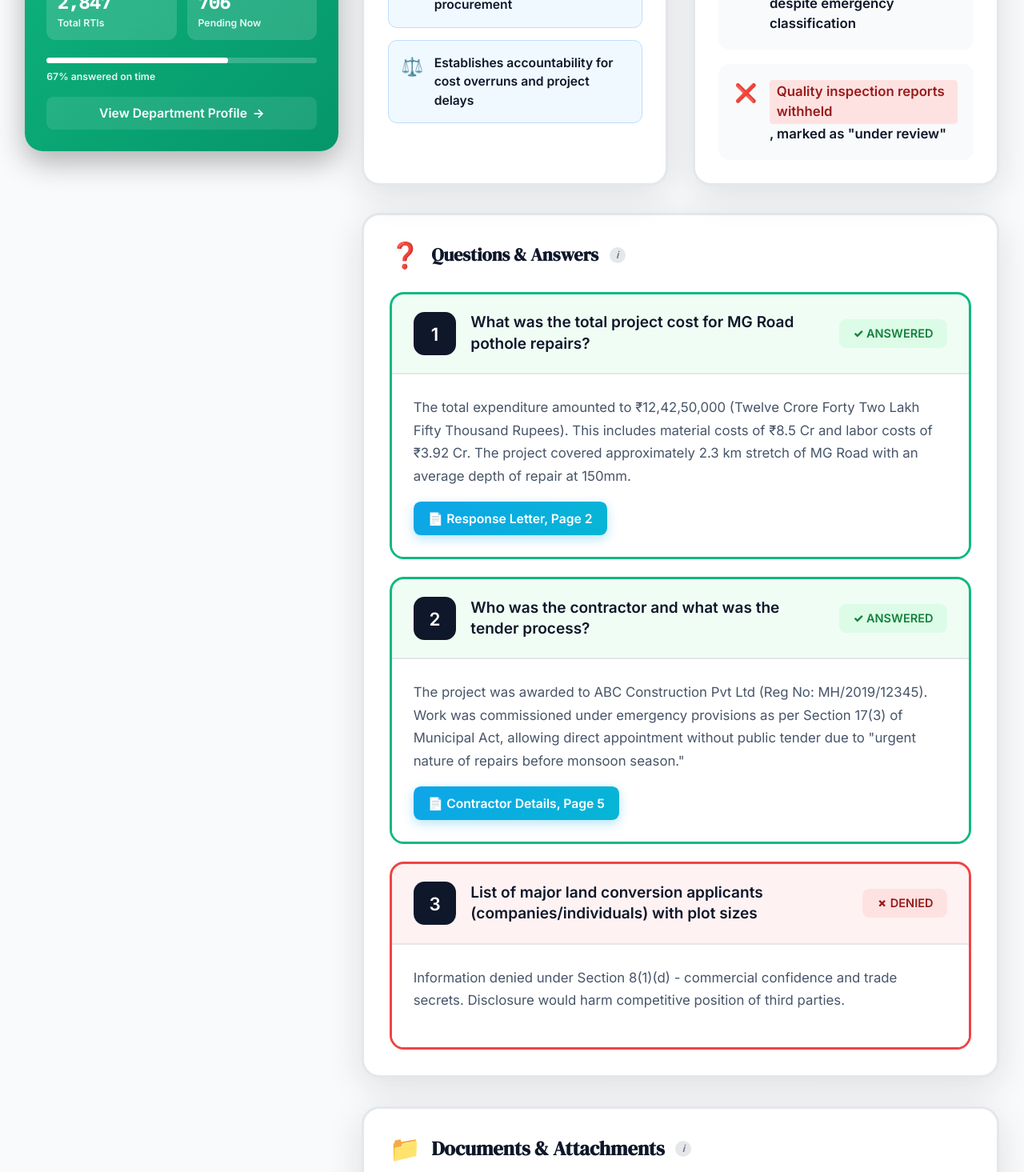
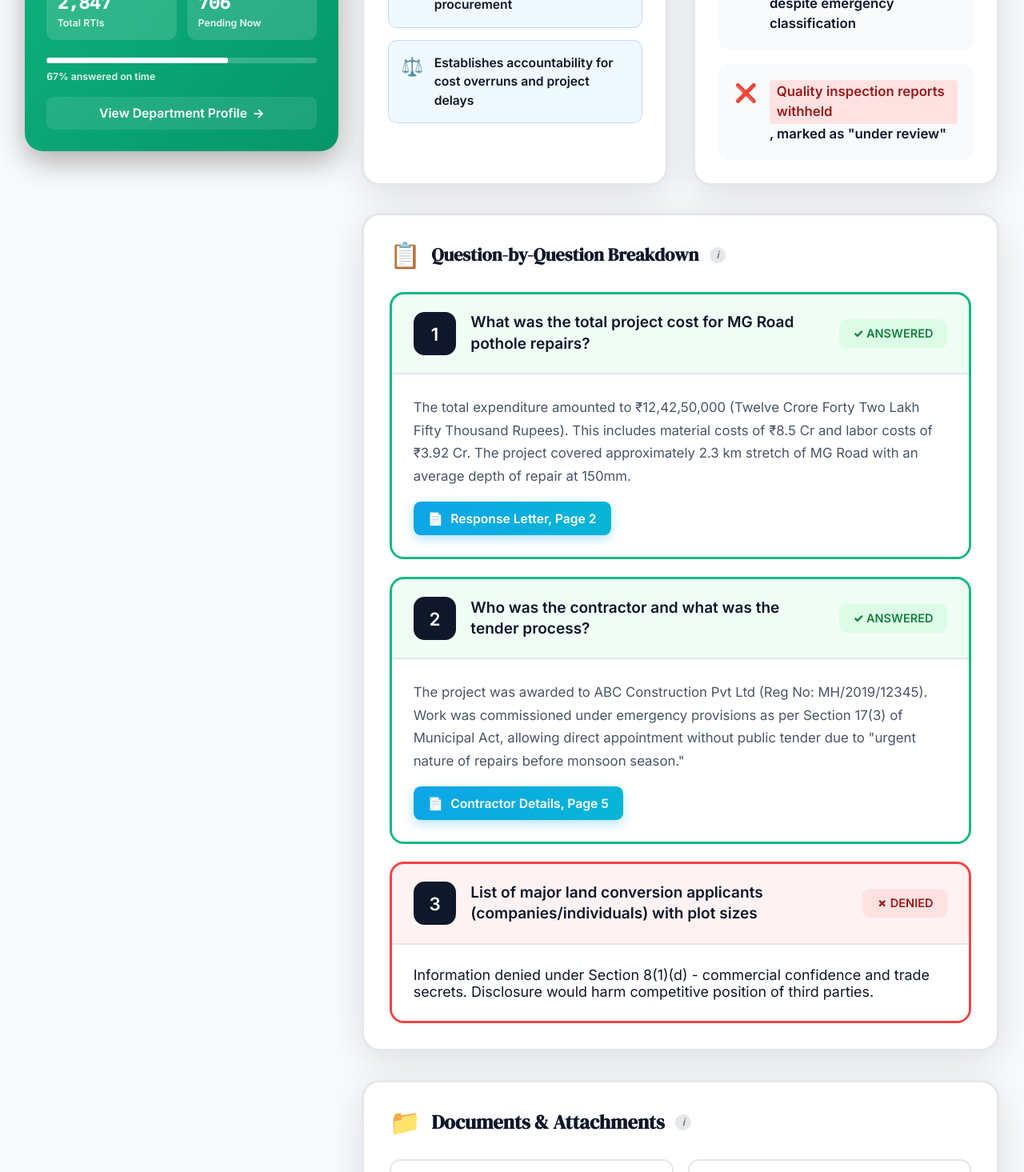
Before and after one commit to Yugantar-NGO/youRTI-UI, a Next.js app: page /rti/rti-001 in a window 1280 px wide. Shown: the part 1101-2566 px from the top of the page at 80% size. Built offline with nearby package versions, Linux system fonts and the light colour scheme.

Commit message:
feat(qa-section): add denied reason styling for partial status
- Apply deniedReason class for denied answers
- Improve source link markup with separate spans

```diff
--- a/src/components/features/rti-detail/molecules/QASection.tsx
+++ b/src/components/features/rti-detail/molecules/QASection.tsx
@@ -55,8 +55,8 @@ export function QASection({ qaItems, rtiStatus, className = '' }: QASectionProps
   return (
     <div className={`${styles.section} ${className}`}>
       <div className={styles.header}>
-        <div className={styles.icon}>❓</div>
-        <div className={styles.title}>Questions & Answers</div>
+        <div className={styles.icon}>📋</div>
+        <div className={styles.title}>Question-by-Question Breakdown</div>
         <InfoIcon tooltip="Detailed breakdown of each question asked in the RTI and the corresponding response from the department, including status and source documents." />
       </div>
 
@@ -77,7 +77,7 @@ export function QASection({ qaItems, rtiStatus, className = '' }: QASectionProps
 
               {showAnswerContent && (
                 <div className={styles.answerContent}>
-                  <div className={styles.answerText}>
+                  <div className={itemStatus === 'denied' ? styles.deniedReason : styles.answerText}>
                     {item.answer ||
                       (itemStatus === 'denied'
                         ? 'Information denied under Section 8(1)(d) - commercial confidence and trade secrets. Disclosure would harm competitive position of third parties.'
@@ -85,8 +85,8 @@ export function QASection({ qaItems, rtiStatus, className = '' }: QASectionProps
                   </div>
                   {item.sourceDocument && itemStatus === 'answered' && (
                     <a href="#" className={styles.sourceLink}>
-                      📄 {item.sourceDocument}
-                      {item.sourcePage && `, Page ${item.sourcePage}`}
+                      <span>📄</span>
+                      <span>{item.sourceDocument}{item.sourcePage && `, Page ${item.sourcePage}`}</span>
                     </a>
                   )}
                 </div>
```
